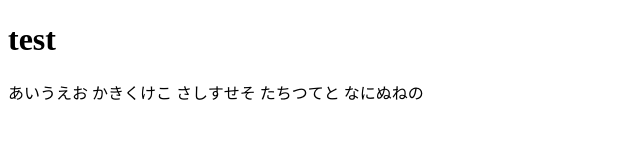
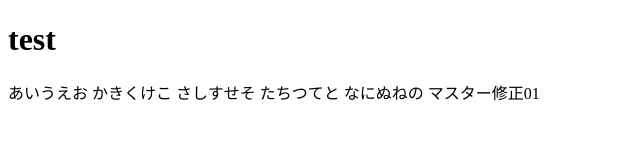
Before and after one commit to moriyamaA/test2, a plain HTML site: page index.html in a window 1280 px wide. Shown: the whole page, without its empty margins (0-640 px from the left). Drawn offline with Linux system fonts and the light colour scheme.

Commit message:
マスター修正01

```diff
--- a/index.html
+++ b/index.html
@@ -11,6 +11,5 @@
 さしすせそ
 たちつてと
 なにぬねの
-
-</body>
+マスター修正01
 </html>
```
